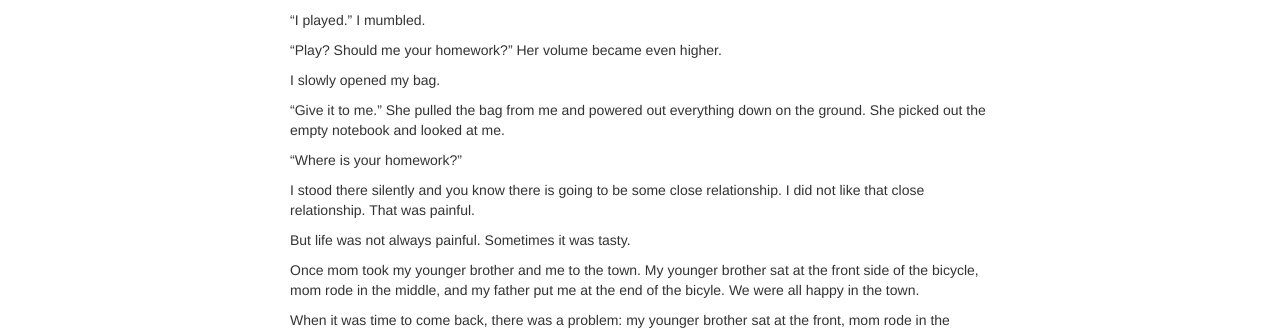
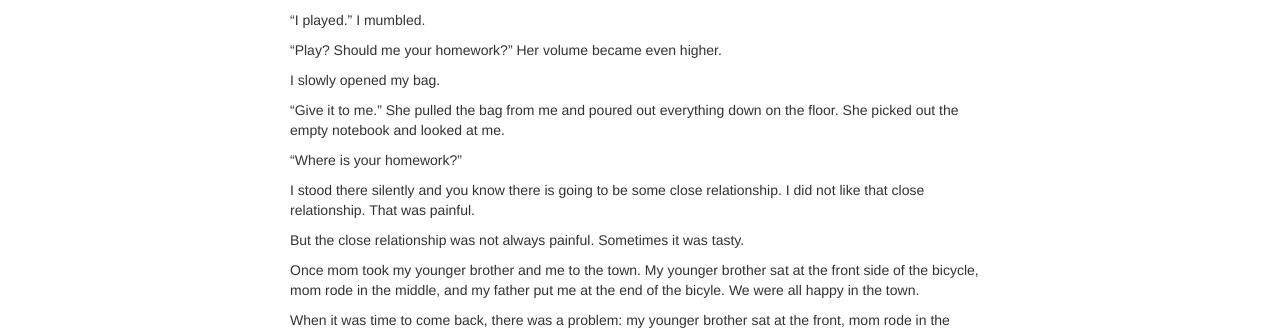
Before and after one commit to wxie2017/wxie2017.github.io, a Jekyll site: the page built from pages/speech/close_relationship.md, in a window 1280 px wide. Shown: the part 402-734 px from the top of the page. Built offline with Jekyll 4.4.1, drawn with Linux system fonts in a browser that asks for light colours.

Commit message:
correct some typos

```diff
--- a/pages/speech/close_relationship.md
+++ b/pages/speech/close_relationship.md
@@ -28,15 +28,15 @@ and was late at home. My mom was there waiting for me.
 
 I slowly opened my bag.
 
-"Give it to me." She pulled the bag from me and powered out everything down
-on the ground. She picked out the empty notebook and looked at me.
+"Give it to me." She pulled the bag from me and poured out everything down
+on the floor. She picked out the empty notebook and looked at me.
 
 "Where is your homework?"
 
 I stood there silently and you know there is going to be some close relationship.
 I did not like that close relationship. That was painful.
 
-But life was not always painful. Sometimes it was tasty.
+But the close relationship was not always painful. Sometimes it was tasty.
 
 Once mom took my younger brother and me to the town. My younger brother sat at
 the front side of the bicycle, mom rode in the middle, and my father put me at
```
